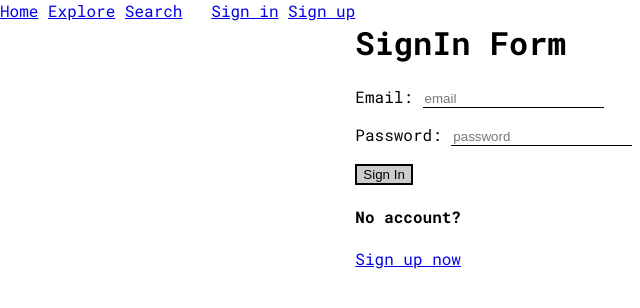
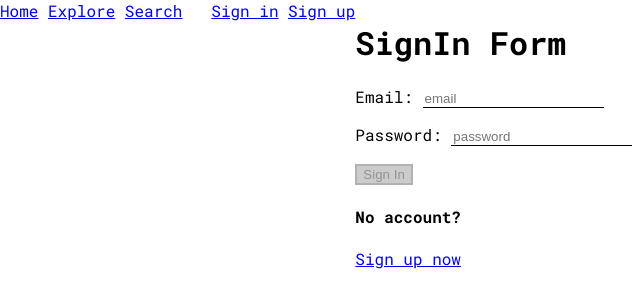
Before and after one commit to softscienceprojects/Curatorial_frontend, a React (Create React App) app: page /signin in a window 1280 px wide. Shown: the top 308 px of the page, without its empty margins (0-640 px from the left). Built offline with nearby package versions, Linux system fonts and the light colour scheme; no server answers.

Commit message:
frontend validation - disable button until both fields completed

```diff
--- a/src/components/SignIn.js
+++ b/src/components/SignIn.js
@@ -21,14 +21,20 @@ class SignIn extends React.Component {
         .then(user=> this.props.signin(user))
     }
 
+    frontEndValidation = () => {
+        if (this.state.email === '' || this.state.password === '') return false
+        else return true
+    }
+
     render() {
+        const isEnabled = this.frontEndValidation()
         return(
             <div><h1>SignIn Form</h1>
             {!!this.state.error ? "Those credentials didn't work, please try again" : null}
             <form onSubmit={this.handleSubmit}>
                 <p><label>Email: <input type="email" placeholder="email" name="email" value={this.state.email} onChange={this.handleChange} /></label></p>
                 <p><label>Password: <input type="password" placeholder="password" name="password" value={this.state.password} onChange={this.handleChange} /></label></p>
-                <input type="submit" value="Sign In" />
+                <input type="submit" value="Sign In" disabled={!isEnabled} />
             </form>
             <h4>No account?</h4>
             <Link to={location=> ({...location, pathname: "/signup"})} >Sign up now</Link>
```
